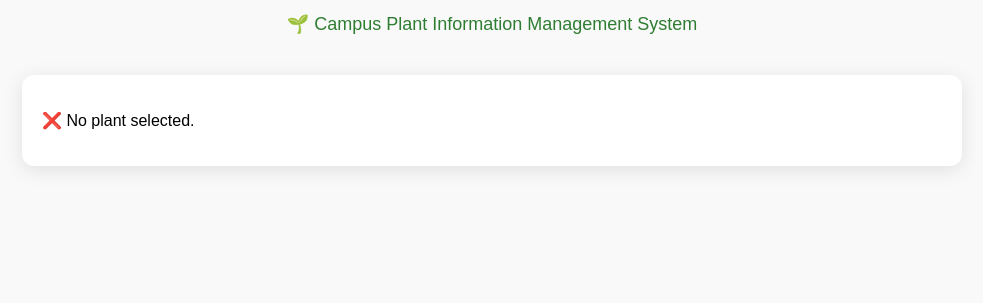
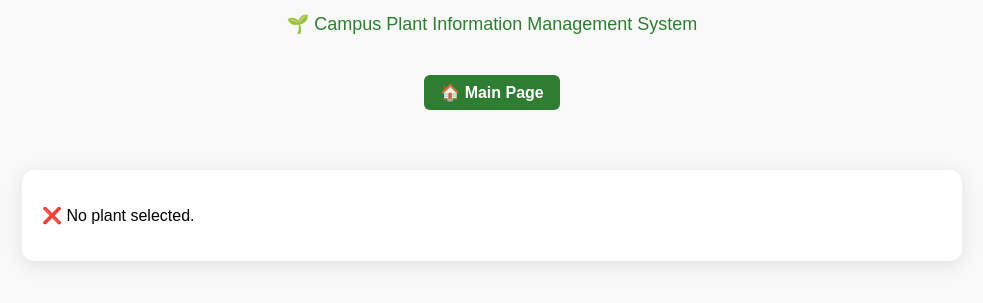
Before and after one commit to departmentofaimlhkbk-boop/smart-botany, a plain HTML site: page plant.html in a window 1280 px wide. Shown: the part 125-428 px from the top of the page, without its empty margins (148-1131 px from the left). Drawn offline with nearby package versions, Linux system fonts and the light colour scheme.

Commit message:
Update plant.html

```diff
--- a/plant.html
+++ b/plant.html
@@ -76,15 +76,39 @@
       color: #2e7d32; /* green like plant icon */
       margin-top: 5px;
     }
+
+    /* ✅ Main Page button */
+    .main-page-btn {
+      display: inline-block;
+      margin: 10px auto 20px auto;
+      padding: 8px 16px;
+      background: #2e7d32;
+      color: white;
+      border-radius: 6px;
+      text-decoration: none;
+      font-weight: bold;
+      transition: background 0.3s;
+    }
+    .main-page-btn:hover {
+      background: #1b5e20;
+    }
+    .main-page-container {
+      text-align: center;
+    }
   </style>
 </head>
 <body>
-  <!-- ✅ Added header section -->
+  <!-- ✅ Header section (already there) -->
   <header class="page-header">
     <h1 class="main-title">HKBK College Of Engineering</h1>
     <h2 class="sub-title">Department of AIML</h2>
     <h3 class="project-title">🌱 Campus Plant Information Management System</h3>
   </header>
+
+  <!-- ✅ Main Page button -->
+  <div class="main-page-container">
+    <a href="index.html" class="main-page-btn">🏠 Main Page</a>
+  </div>
 
   <div class="plant-container" id="plant-card">
     Loading plant details...
```
